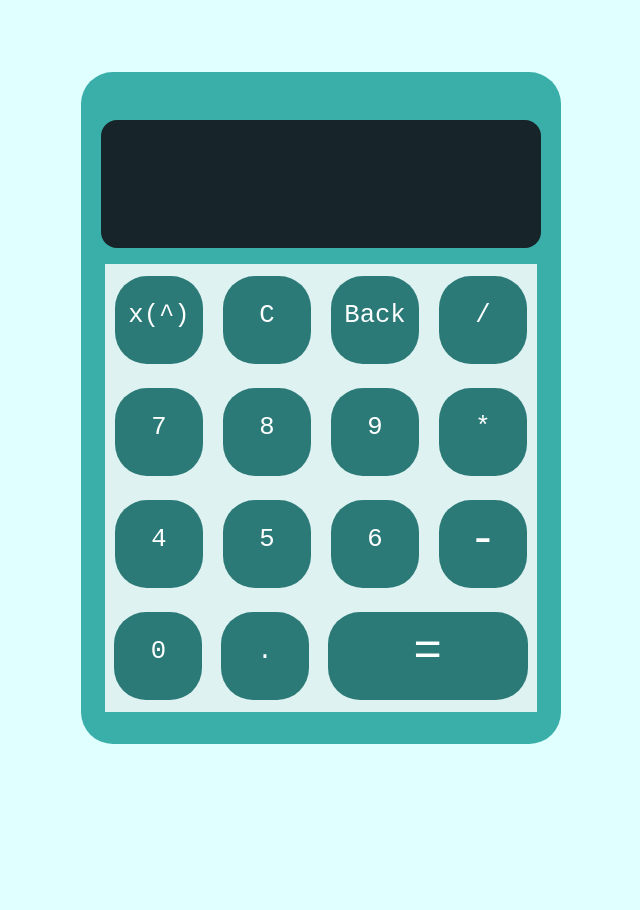
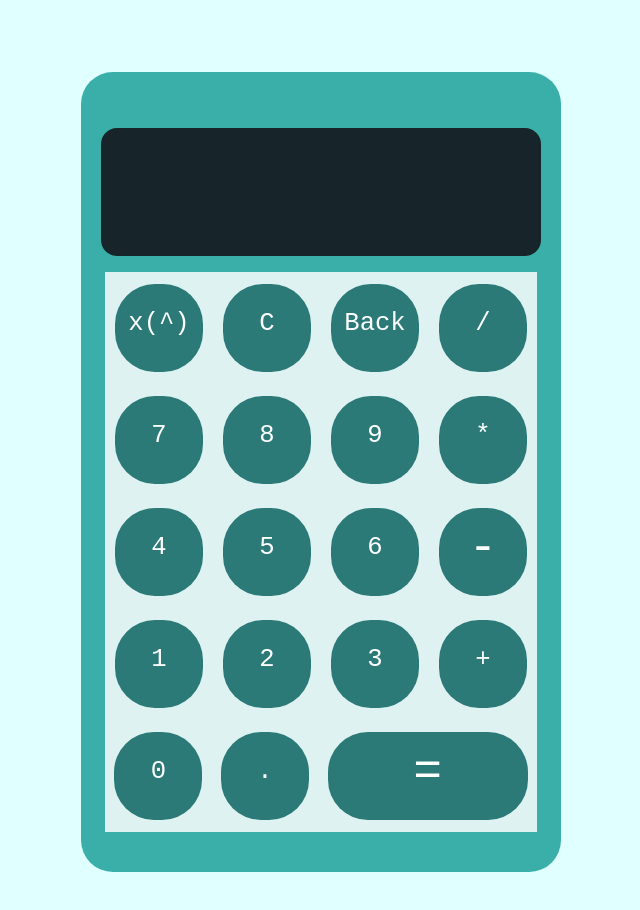
Before and after one commit to hh1897/calculator, a plain HTML site: page calculator.html in a window 1280 px wide. Shown: the whole page, without its empty margins (319-959 px from the left). Before the commit the page ends 816 px from the top, so only its background shows below. Drawn offline with Linux system fonts and the light colour scheme.

Commit message:
Added extra row
Left out a row by mistake

```diff
--- a/calculator.css
+++ b/calculator.css
@@ -8,7 +8,7 @@ body
 
 #calculator {
     background-color: #3aafa9;
-    height: 42rem;
+    height: 50rem;
     width: 30rem;
     display: flex;
     flex-direction: column;
@@ -49,9 +49,13 @@ body
     background-color: #2b7a78;
     width: 5.5rem;
     height: 5.5rem;
-    border-radius: 2rem;
+    border-radius: 2.5rem;
 
 }
+    .input:hover {
+        background-color: #17252A;
+    }
+
 #equals {
     width: 12.5rem;
     font-size: 3rem;
--- a/calculator.html
+++ b/calculator.html
@@ -22,19 +22,25 @@
             <div class="input" id="divide">/</div>
         </div>
         <div class="inputRow" id="rowTwo">
-            <div class="input" id="seven">7</div>
-            <div class="input" id="eight">8</div>
-            <div class="input" id="nine">9</div>
+            <div class="input" id="seven" value="7">7</div>
+            <div class="input" id="eight" value="8">8</div>
+            <div class="input" id="nine" value="9">9</div>
             <div class="input" id="multiply">*</div>
         </div>
         <div class="inputRow" id="rowThree">
-            <div class="input" id="four">4</div>
-            <div class="input" id="five">5</div>
-            <div class="input" id="six">6</div>
+            <div class="input" id="four" value="4">4</div>
+            <div class="input" id="five" value="5">5</div>
+            <div class="input" id="six" value="6">6</div>
             <div class="input" id="subtract">-</div>
         </div>
         <div class="inputRow" id="rowFour">
-            <div class="input" id="zero">0</div>
+            <div class="input" id="one" value="1">1</div>
+            <div class="input" id="two" value="2">2</div>
+            <div class="input" id="three" value="3">3</div>
+            <div class="input" id="plus">+</div>
+        </div>
+        <div class="inputRow" id="rowFive">
+            <div class="input" id="zero" value="0">0</div>
             <div class="input" id="dot">.</div>
             <div class="input" id="equals">=</div>
         </div>
--- a/calculator.js
+++ b/calculator.js
@@ -1,4 +1,5 @@
 // JavaScript source code
 
 
-// create
+// get user input from user
+document.getElementById("").addEventListener("click", displayDate);
```
